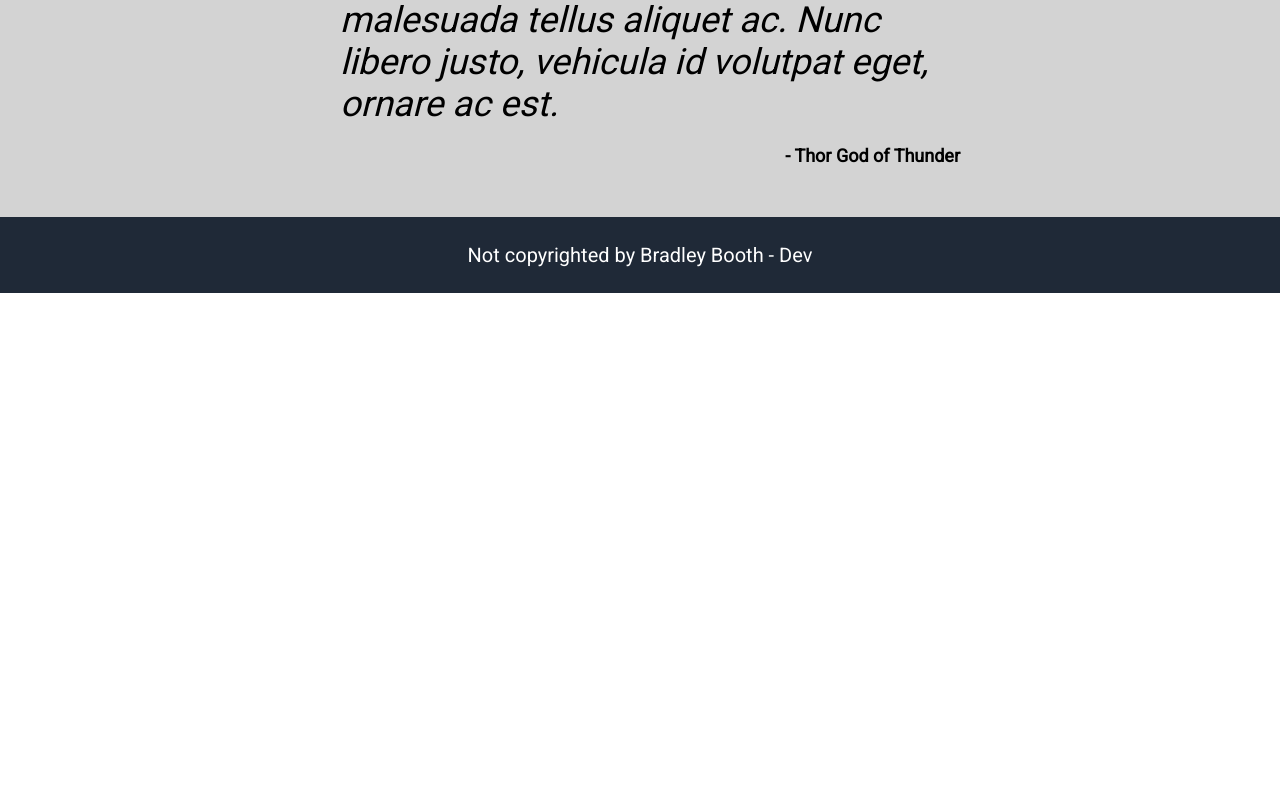
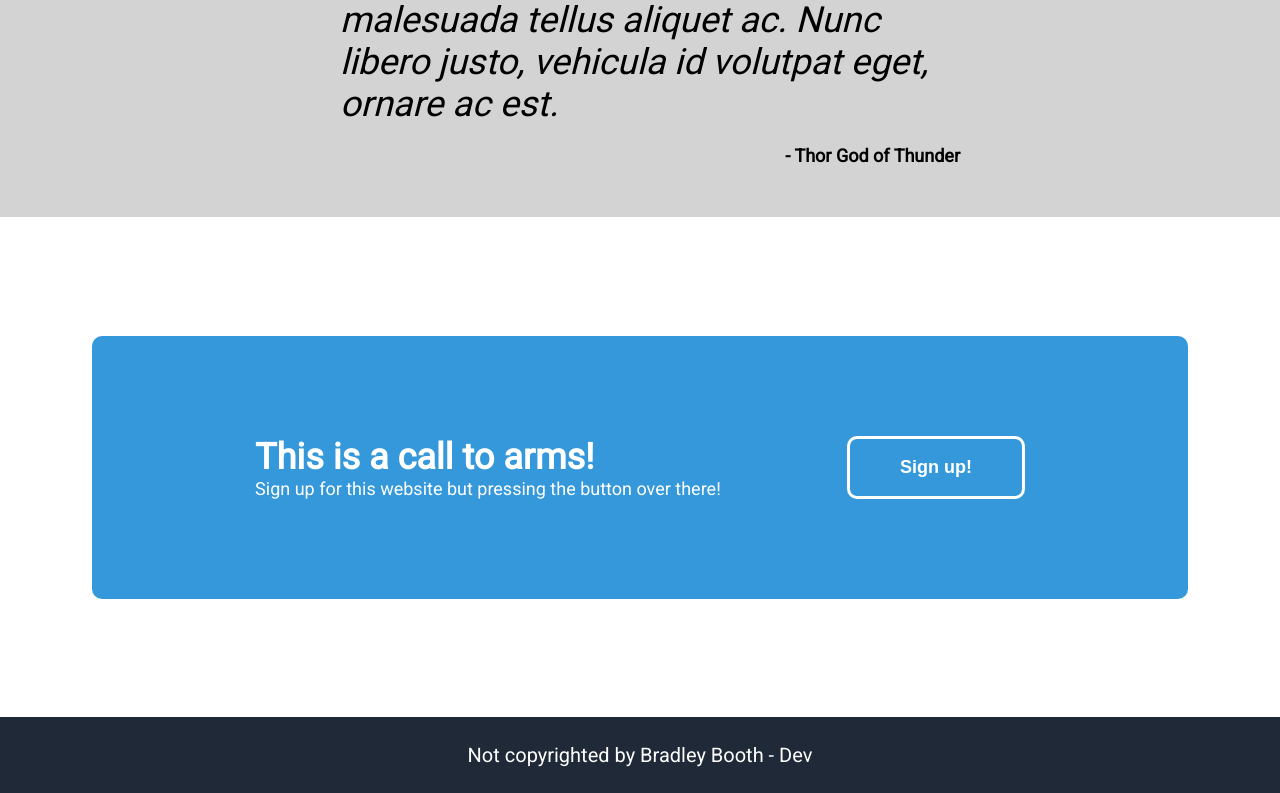
Before and after one commit to Bradley-Booth-Dev/odin-website, a plain HTML site: page index.html in a window 1280 px wide. Shown: the part 1282-2075 px from the top of the page. Before the commit the page ends 1575 px from the top, so only its background shows below. Drawn offline with Linux system fonts and the light colour scheme.

Commit message:
Finished website

```diff
--- a/index.css
+++ b/index.css
@@ -135,6 +135,7 @@ body {
 }
 
 .card-subtext {
+  font-size: 20px;
   width: 275px;
   text-align: center;
   margin: 10px;
@@ -166,8 +167,42 @@ body {
   align-self: flex-end;
   font-size: 18px;
 }
-.section-four {
-  background-color: blue;
+
+.section-four-wrapper {
+  background-color: white;
+  height: 500px;
+  display: flex;
+  justify-content: center;
+  align-items: center;
+}
+
+.four-content {
+  background-color: #3498db;
+  width: 70%;
+  border-radius: 10px;
+  display: flex;
+  justify-content: space-around;
+  padding: 100px;
+}
+
+.four-text-container {
+  display: flex;
+  flex-direction: column;
+  font-size: 18px;
+  color: white;
+}
+
+.four-btn {
+  display: block;
+  padding: 5px 50px 5px 50px;
+  background-color: #3498db;
+  color: white;
+  border: white;
+  border-style: solid;
+  font-weight: bold;
+  border-radius: 10px;
+  font-size: 18px;
+  cursor: pointer;
 }
 
 .footer {
--- a/index.html
+++ b/index.html
@@ -102,7 +102,17 @@
         <span class="quote-name">- Thor God of Thunder</span>
       </div>
     </div>
-    <!-- <div class="section-four">World</div> -->
+    <div class="section-four-wrapper">
+      <div class="four-content">
+        <div class="four-text-container">
+          <h1 class="four-text-title">This is a call to arms!</h1>
+          <p class="four-text">
+            Sign up for this website but pressing the button over there!
+          </p>
+        </div>
+        <button type="button" class="four-btn">Sign up!</button>
+      </div>
+    </div>
     <div class="footer">
       <p class="footer-text">Not copyrighted by Bradley Booth - Dev</p>
     </div>
```
